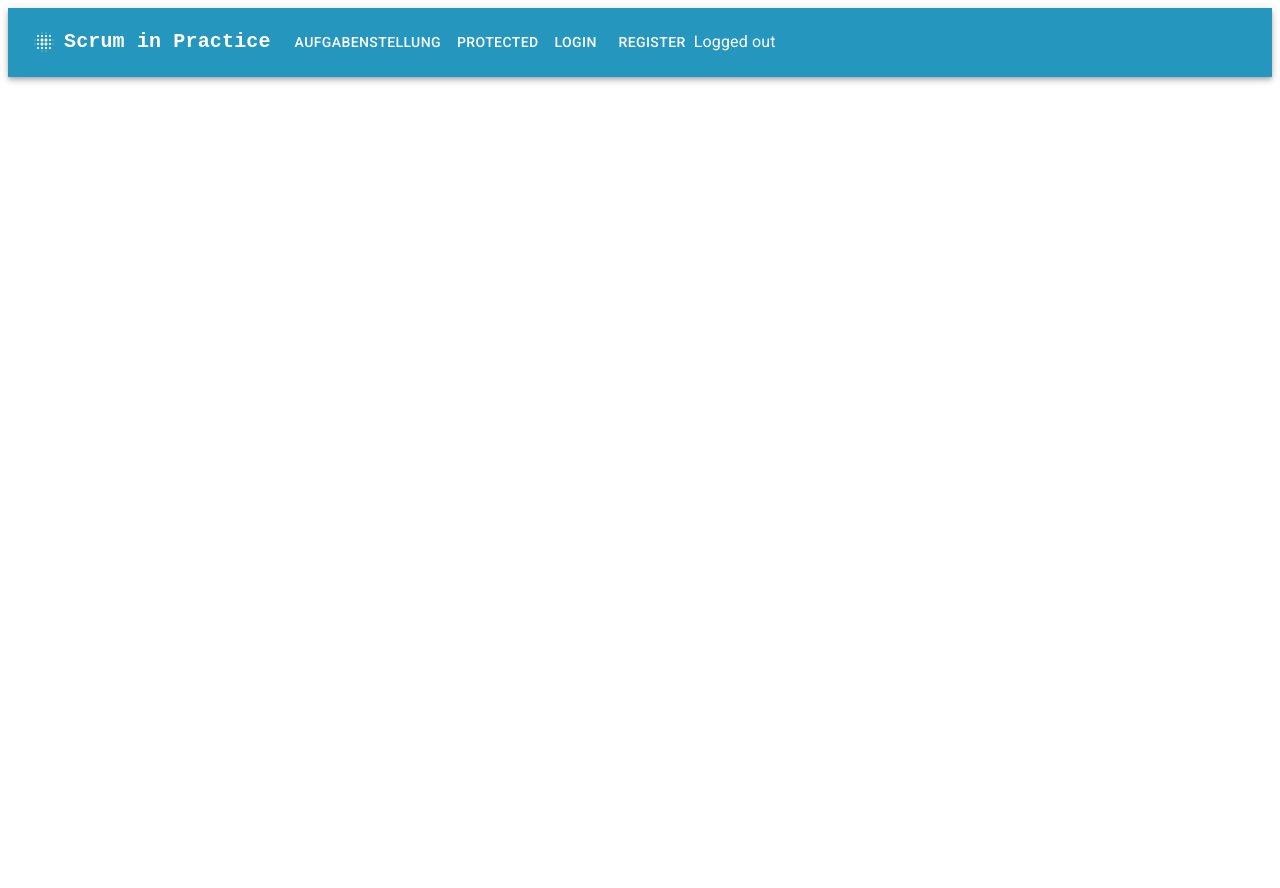
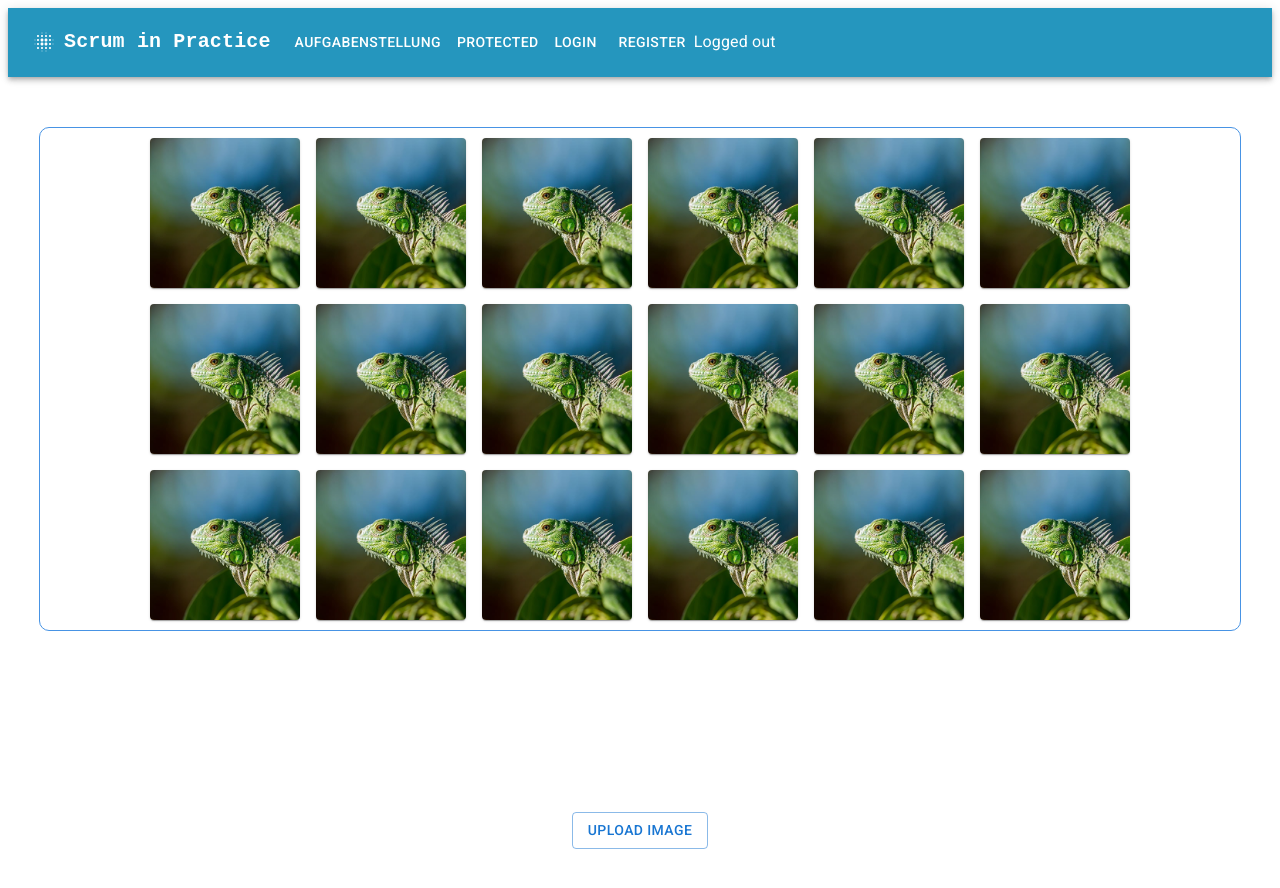
Before and after one commit to 2mey10/Scrum-in-Practice-Preparation-Task, a React (Create React App) app in the folder frontend/: page /images in a window 1280 px wide. Shown: the top 888 px of the page. Before the commit the page ends 800 px from the top, so only its background shows below. Built offline with nearby package versions, Linux system fonts and the light colour scheme.

Commit message:
started showing images

```diff
--- /dev/null
+++ b/frontend/src/components/ImageDialog.jsx
@@ -0,0 +1,115 @@
+import * as React from 'react';
+import PropTypes from 'prop-types';
+import Button from '@mui/material/Button';
+import Avatar from '@mui/material/Avatar';
+import List from '@mui/material/List';
+import ListItem from '@mui/material/ListItem';
+import ListItemAvatar from '@mui/material/ListItemAvatar';
+import ListItemText from '@mui/material/ListItemText';
+import DialogTitle from '@mui/material/DialogTitle';
+import Dialog from '@mui/material/Dialog';
+import PersonIcon from '@mui/icons-material/Person';
+import AddIcon from '@mui/icons-material/Add';
+import Typography from '@mui/material/Typography';
+import { blue } from '@mui/material/colors';
+import Container from "@mui/material/Container";
+import Box from "@mui/material/Box";
+import Grid2 from "@mui/material/Unstable_Grid2";
+import {Card, CardMedia, TextField} from "@mui/material";
+import IconButton from "@mui/material/IconButton";
+import DriveFolderUploadIcon from '@mui/icons-material/DriveFolderUpload';
+function SimpleDialog(props) {
+    const { onClose, selectedValue, open } = props;
+
+    const handleClose = () => {
+        onClose(selectedValue);
+    };
+
+
+    return (
+        <Dialog onClose={handleClose} open={open} fullWidth={true} maxWidth={"lg"}>
+            <DialogTitle>Upload an Image</DialogTitle>
+            <Container>
+                <Box sx={{ height:"500px"}}>
+                    <Grid2 container spacing={2}>
+                        <Grid2 xs={4}>
+                            {/*<Container sx={{backgroundColor:"red"}}>*/}
+                            {/*    <Button variant="outlined" fullWidth={true}>*/}
+                            {/*        uwu*/}
+                            {/*    </Button>*/}
+                            {/*</Container>*/}
+                            <Grid2 container spacing={2}>
+                                <Grid2 xs={12}>
+                                    <Card sx={{maxWidth:345}}>
+                                        <CardMedia
+                                            component="img"
+                                            height="345"
+                                            image="static/images/contemplative-reptile.jpg"
+                                            alt="green iguana"
+                                        />
+                                    </Card>
+                                </Grid2>
+                                <Grid2 xs={12}>
+                                    <Typography sx={{ textAlign:"left"}}>
+                                        Image Name: Lizardman
+                                    </Typography>
+                                </Grid2>
+                                <Grid2 xs={12}>
+                                    <Button variant="outlined" sx={{ minWidth: 345, maxWidth:345}}>
+                                        Upload Image
+                                    </Button>
+                                </Grid2>
+
+                            </Grid2>
+                        </Grid2>
+                        <Grid2 xs={8}>
+                            <Container>
+                                <TextField
+                                    id="outlined-multiline-static"
+                                    label="Description"
+                                    multiline
+                                    rows={4}
+                                    fullWidth={true}
+                                    defaultValue="Happy Lizard"
+                                />
+                            </Container>
+                        </Grid2>
+                    </Grid2>
+                </Box>
+            </Container>
+        </Dialog>
+    );
+}
+
+SimpleDialog.propTypes = {
+    onClose: PropTypes.func.isRequired,
+    open: PropTypes.bool.isRequired,
+    selectedValue: PropTypes.string.isRequired,
+};
+
+export default function ImageUploadButton() {
+    const [open, setOpen] = React.useState(false);
+    const [selectedValue, setSelectedValue] = React.useState();
+
+    const handleClickOpen = () => {
+        setOpen(true);
+    };
+
+    const handleClose = (value) => {
+        setOpen(false);
+        setSelectedValue(value);
+    };
+
+    return (
+        <div>
+            <Button variant="outlined" onClick={handleClickOpen}>
+                Upload Image
+            </Button>
+            <SimpleDialog
+                selectedValue={selectedValue}
+                open={open}
+                onClose={handleClose}
+            />
+        </div>
+    );
+}
--- a/frontend/src/components/navbar.js
+++ b/frontend/src/components/navbar.js
@@ -17,8 +17,9 @@ import {createContext, useContext} from "react";
 import AuthContext from "../context/AuthContext";
 import LensBlurIcon from '@mui/icons-material/LensBlur';
 
-const pages_logout = ["Aufgabenstellung","Protected","Login","Register"]
-const pages_login = ["Aufgabenstellung","Protected"]
+const pages_base = ["Aufgabenstellung","Protected"]
+const pages_logout = pages_base.concat(["Login","Register"])
+const pages_login = pages_base.concat(["Images"])
 
 function ResponsiveAppBar() {
     const { user, logoutUser } = useContext(AuthContext);
@@ -37,7 +38,7 @@ function ResponsiveAppBar() {
                 <Button
                     key={"Logout"}
                     onClick={logoutUser}
-                    sx={{ my: 2, color: 'white', display: 'block' }}
+                    sx={{ my: 2, color: '#063970', display: 'block' }}
                 >
                     {"Logout"}
                 </Button>
--- /dev/null
+++ b/frontend/src/routes/Images.jsx
@@ -0,0 +1,93 @@
+import Typography from "@mui/material/Typography";
+import Button from "@mui/material/Button";
+import Container from "@mui/material/Container";
+import Grid2 from "@mui/material/Unstable_Grid2";
+import Box from "@mui/material/Box";
+import ImageUploadButton from "../components/ImageDialog";
+import {Link} from "react-router-dom";
+import * as React from "react";
+import {ButtonBase, Card, CardMedia} from "@mui/material";
+
+
+const images = ["uwu","owo","ewe","uwu","owo","ewe","uwu","owo","ewe","uwu","owo","ewe","uwu","owo","ewe","uwu","owo","ewe"]
+const render_Images = () => {
+    return <>
+        <Grid2 container spacing={2} paddingLeft="10px" paddingTop="10px" paddingBottom="10px">
+            {images.map((img)=>(
+                <Grid2>
+                    <ButtonBase onClick={event => { }}>
+                        <Card sx={{maxWidth:150, maxHeight:150}}>
+                            <CardMedia
+                                component="img"
+                                height="150"
+                                image="static/images/contemplative-reptile.jpg"
+                                alt="green iguana"
+                            />
+                        </Card>
+                    </ButtonBase>
+                </Grid2>
+
+
+            ))
+            }
+        </Grid2>
+
+    </>
+
+
+}
+export default function Images() {
+    return (
+        <div style={{paddingTop:"50px"}}>
+            <Box
+                display="flex"
+                justifyContent="center"
+                alignItems="center"
+            >
+                <Box sx={{
+                    borderRadius: "10px",
+                    borderColor:"#4793e4",
+                    border:"1px solid #4793e4",
+                    // height:"600px",
+                    width:"1200px",
+                }} display="flex"
+                     justifyContent="center"
+                     alignItems="center">
+                   <Box sx={{
+                       // backgroundColor:"red",
+                       // height:"550px",
+                       width:"1000px",
+                       alignItems:"center"}}>
+
+                       {render_Images()}
+                   </Box>
+                </Box>
+            </Box>
+
+
+            <Grid2 container spacing={2}>
+                <Grid2 xs={6} md={3}>
+                </Grid2>
+                <Grid2 xs={6} md={6}>
+                    <Container>
+                        <Box textAlign="center"
+                             display="flex"
+                             justifyContent="center"
+                             alignItems="center"
+                             sx={{
+                                 height: "400px"
+                             }}
+                         >
+                            <ImageUploadButton/>
+                        </Box>
+
+
+
+                    </Container>
+                </Grid2>
+                <Grid2 xs={6} md={3}>
+                </Grid2>
+            </Grid2>
+        </div>
+    );
+}
--- a/frontend/src/routes/contact.jsx
+++ /dev/null
@@ -1,11 +0,0 @@
-import { Form } from "react-router-dom";
-
-export default function Contact() {
-    return (
-        <div id="contact">
-                <h1>
-                    contact site
-                </h1>
-        </div>
-    );
-}
--- a/frontend/src/routes/root.jsx
+++ b/frontend/src/routes/root.jsx
@@ -7,12 +7,13 @@ import Footer from "../components/Footer";
 import { BrowserRouter as Router, Route, Switch } from "react-router-dom";
 import {PrivateRoute,PrivateOutlet} from "../utils/PrivateRoute";
 import { AuthProvider } from "../context/AuthContext";
-import Home from "../views/HomePage";
-import Login from "../views/LoginPage";
-import Register from "../views/RegisterPage";
-import ProtectedPage from "../views/ProtectedPage";
+import Home from "./HomePage";
+import Login from "./LoginPage";
+import Register from "./RegisterPage";
+import ProtectedPage from "./ProtectedPage";
 import Aufgabenstellung from "./aufgabenstellung";
 import AuthContextProvider from '../context/AuthContext';
+import Images from "./Images";
 export default function Root() {
     return (
         <>
@@ -24,10 +25,8 @@ export default function Root() {
                     <Route element={<Login/>} path="/login" />
                     <Route element={<Register/>} path="/register" />
                     <Route element={<Home/>} path="/" />
-                    <Route exact path='/' element={<PrivateOutlet/>}>
-                        <Route exact path="/protected" element={<ProtectedPage/>}/>
-                    </Route>
-                    {/*<PrivateRoute component={ProtectedPage} path="/protected" exact />*/}
+                    <Route element={<ProtectedPage/>} path="/protected"/>
+                    <Route element={<Images/>} path = "/images"/>
                 </Routes>
                 </AuthProvider>
             </div>
```
Also changed, not shown: frontend/src/main.jsx (+3 -26 lines), frontend/public/static/images/contemplative-reptile.jpg (added), frontend/src/routes/HomePage.jsx (renamed from frontend/src/views/HomePage.jsx), frontend/src/routes/LoginPage.jsx (renamed from frontend/src/views/LoginPage.jsx), frontend/src/routes/ProtectedPage.jsx (renamed from frontend/src/views/ProtectedPage.jsx), frontend/src/routes/RegisterPage.jsx (renamed from frontend/src/views/RegisterPage.jsx), 1 other file (tests, documents, lock files or other folders).
